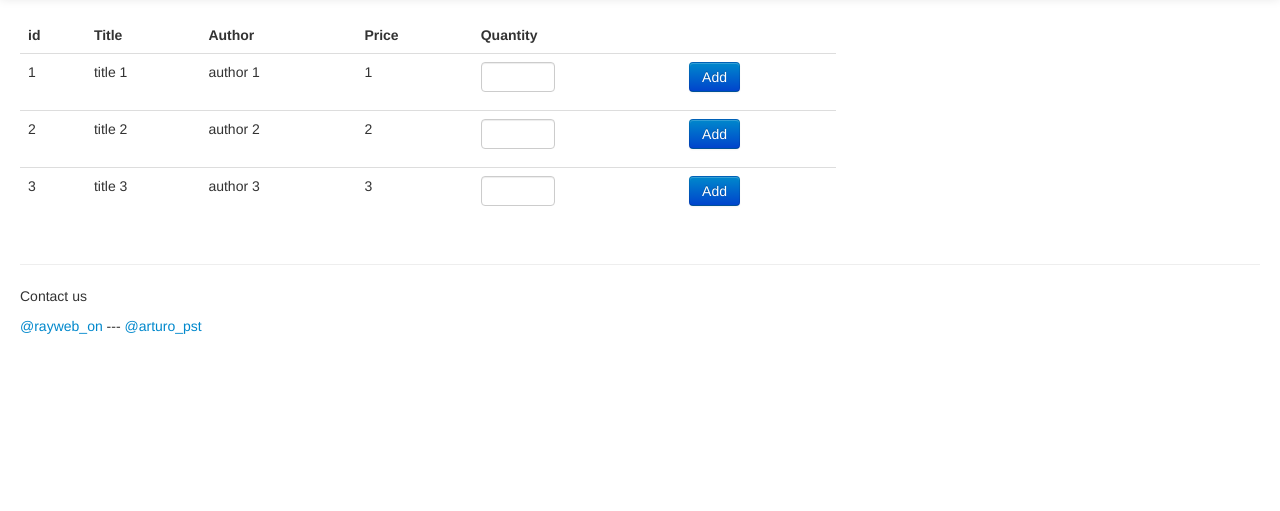
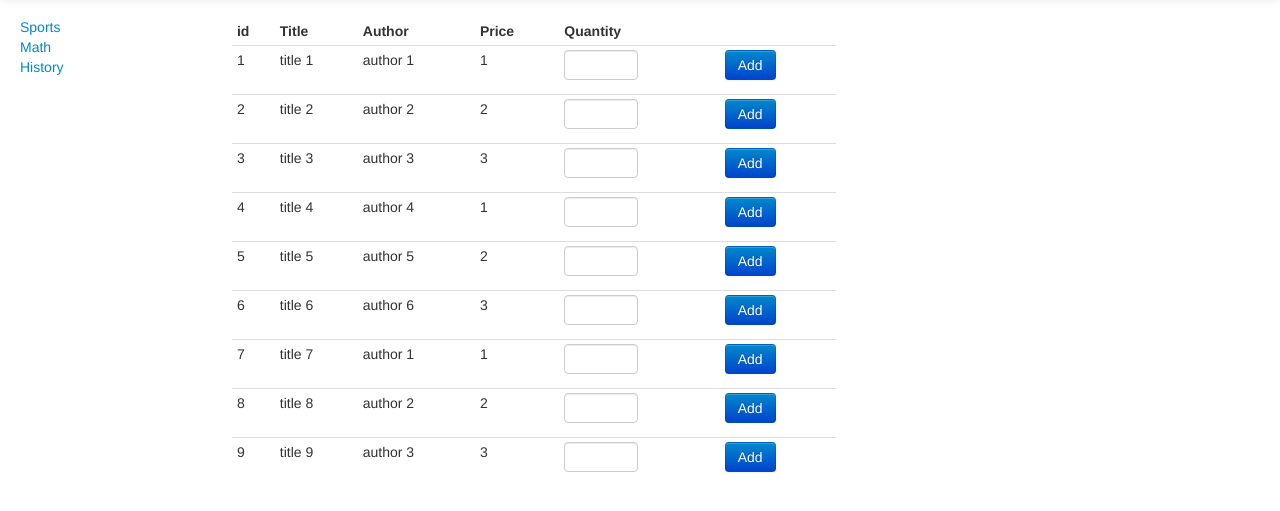
Before and after one commit to Rayweb/book, a plain HTML site: page src/index.html in a window 1280 px wide. Shown: the part 43-554 px from the top of the page. Drawn offline with Linux system fonts and the light colour scheme.

Commit message:
added a layout view for the cart
now the layout holds the regions which are in charge of displaying its
views avoiding zombies

```diff
--- a/src/app/Books.Data.js
+++ b/src/app/Books.Data.js
@@ -2,28 +2,15 @@ Books.module('CartApp', function (CartApp, App) {
 	'use strict';
 
 	CartApp.Books = [
-    {
-    	id: "1",
-    	title: "title 1",
-    	author: "author 1",
-    	price: "1",
-    	qty: "0"
-
-    },
-    {
-    	id: "2",
-    	title: "title 2",
-    	author: "author 2",
-    	price: "2",
-        qty : "0"
-    },
-    {
-    	id: "3",
-    	title: "title 3",
-    	author: "author 3",
-    	price: "3",
-    	qty: "0"
-    }
+    {id: "1",title: "title 1",author: "author 1",price: "1",qty: "0",category:"Sports"},
+    {id: "2",title: "title 2",author: "author 2",price: "2",qty: "0",category:"History"},
+    {id: "3",title: "title 3",author: "author 3",price: "3",qty: "0",category:"Math"},
+    {id: "4",title: "title 4",author: "author 4",price: "1",qty: "0",category:"Math"},
+    {id: "5",title: "title 5",author: "author 5",price: "2",qty: "0",category:"History"},
+    {id: "6",title: "title 6",author: "author 6",price: "3",qty: "0",category:"Sports"},
+    {id: "7",title: "title 7",author: "author 1",price: "1",qty: "0",category:"Sports"},
+    {id: "8",title: "title 8",author: "author 2",price: "2",qty: "0",category:"History"},
+    {id: "9",title: "title 9",author: "author 3",price: "3",qty: "0",category:"Math"}
 	];
 
 });
--- a/src/app/modules/cart/CartApp.js
+++ b/src/app/modules/cart/CartApp.js
@@ -6,10 +6,10 @@ Books.module('CartApp', function (CartApp, App) {
         orderCollection: {},
         orderView: {},
 
-
         initialize: function (options) {
             var self = this;
-
+            this.cartLayout = new CartApp.Layout({el:'#main'});
+            this.cartLayout.render();
             App.vent.on("itemAdded", function (model, qty) {
                 self.addProduct(model, qty);
             });
@@ -37,25 +37,25 @@ Books.module('CartApp', function (CartApp, App) {
             this.orderView = new CartApp.OrderListView({
                 collection: this.orderCollection
             });
-            this.orderView.render();
-            this.orderView.calculateTotal();
-            $("#order").html(this.orderView.el);
+            this.cartLayout.order.show(this.orderView);
+            //this.orderView.render();
+            //this.orderView.calculateTotal();
+            //$("#order").html(this.orderView.el);
         },
 
-        loadProducts: function(){
+        loadProducts: function(category,id){
 
             this.orderCollection = new App.BookCollection();
 
             var bookList = new App.BookCollection(Books.CartApp.Books);
-
-            var bookListView = new CartApp.BookListView({
+            if(category){
+                var matched = bookList.where({category:category});
+                bookList.reset(matched);
+            }
+            this.bookListView = new CartApp.BookListView({
                 collection: bookList
             });
-
-            bookListView.render();
-
-            $("#products").html(bookListView.el);
-
+            this.cartLayout.products.show(this.bookListView);
         },
 
     });
--- a/src/app/modules/cart/CartRouter.js
+++ b/src/app/modules/cart/CartRouter.js
@@ -5,17 +5,17 @@ Books.module('CartApp', {
 
         var Router = Backbone.Router.extend({
             routes: {
-                '': 'init'
+                "(:category)(/:id)": "init"
             },
-
+                // '': 'init'
             before: function () {
                 App.startSubApp('CartApp', {
                     mainRegion: App.main,
                 });
             },
 
-            init: function () {
-                Books.CartApp.controller.loadProducts();
+            init: function (category,id) {
+                Books.CartApp.controller.loadProducts(category,id);
             }
         });
 
--- a/src/app/modules/cart/views/Catalog.js
+++ b/src/app/modules/cart/views/Catalog.js
@@ -1,5 +1,14 @@
 Books.module("CartApp", function (CartApp, App, Backbone, Marionette, $, _) {
     "use strict";
+
+    CartApp.Layout = Backbone.Marionette.Layout.extend({
+        template: "#CatalogLayout",
+        regions: {
+            categories : '#categories',
+            products : '#products',
+            order : '#order'
+        }
+    });
 
     CartApp.BookItemView = Marionette.ItemView.extend({
         template: "#catalogRow",
@@ -7,7 +16,7 @@ Books.module("CartApp", function (CartApp, App, Backbone, Marionette, $, _) {
         events: { 'click .btn-primary': 'itemClick' },
 
         itemClick: function(){
-            App.vent.trigger("itemAdded", this.model, $(this.el).find('input').val());
+            App.vent.trigger("itemAdded", this.model, this.$('input').val());
         },
 
     });
@@ -16,14 +25,14 @@ Books.module("CartApp", function (CartApp, App, Backbone, Marionette, $, _) {
         tagName: "table",
         template: "#catalogGrid",
         itemView: CartApp.BookItemView,
-        className: "table table-hover",
+        className: "table table-hover table-condensed",
 
         appendHtml: function (collectionView, itemView) {
             collectionView.$("tbody").append(itemView.el);
         }
     });
 
-    CartApp.OrderItemView = Marionette.ItemView.extend({
+    CartApp.OrderItemView = Backbone.Marionette.ItemView.extend({
         template: "#orderRow",
         tagName: "tr",
 
@@ -45,8 +54,11 @@ Books.module("CartApp", function (CartApp, App, Backbone, Marionette, $, _) {
             collectionView.$("tbody").append(itemView.el);
         },
 
+        onRender : function(){
+            this.calculateTotal();
+        },
         calculateTotal: function () {
-            $(this.el).find('input').val(this.collection.getTotal());
+            this.$('input').val(this.collection.getTotal());
         }
     });
 });
--- a/src/index.html
+++ b/src/index.html
@@ -44,7 +44,21 @@
 </head>
 
 <body>
-
+	<script id="CatalogLayout" type="text/template">
+			<div id="Cart" class="row-fluid">
+				<div class="row-fluid">
+					<div id="categories" class="span2">
+					<a href="#Sports">Sports</a><br/>
+					<a href="#Math">Math</a><br/>
+					<a href="#History">History</a><br/>
+					</div>
+					<div id="products" class="span6">
+					</div>
+					<div id="order" class="span4">
+					</div>
+				</div>
+			</div>
+	</script>
     <script id="catalogRow" type="text/template">
         <td> <%= id%></td>
         <td> <%= title%></td>
@@ -130,15 +144,10 @@
         </div>
     </div>
 
-    <div id= "main" class="container-fluid">
-        <div class="row-fluid">
-            <div class="row-fluid">
-                <div id="products" class="span8">
-                </div>
-                <div id="order" class="span4">
-                </div>
-            </div>
-        </div>
+    <div id="main" class="container-fluid">
+		<div id="application">
+
+		</div>
         <!--/row-->
 
         <hr>
```
